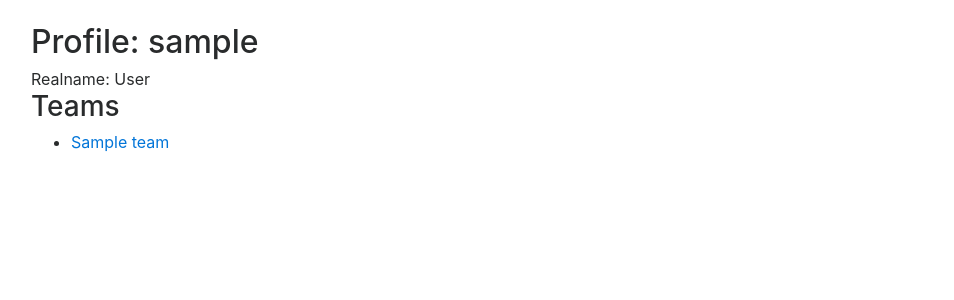
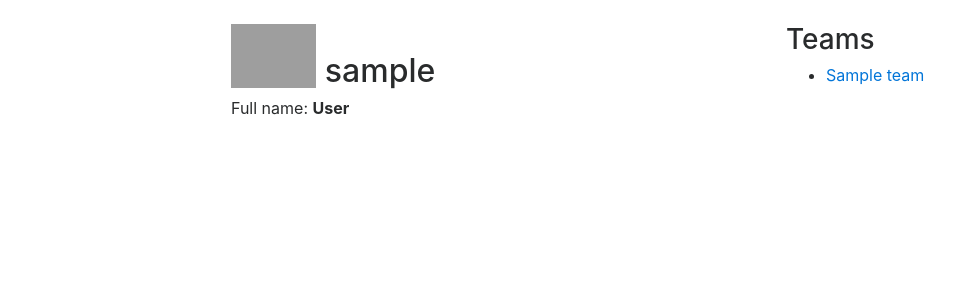
Before and after one commit to GetTogetherComm/GetTogether, a Django app: page /profile/1/ in a window 1280 px wide. Shown: the part 56-356 px from the top of the page, without its empty margins (54-1008 px from the left). Run offline with Django 3.2, Linux system fonts and the light colour scheme; tables that the repository leaves empty hold one stand-in row (values such as "Sample post"); some libraries are stand-ins or nearby versions; grey boxes are pictures that could not be loaded.

Commit message:
Add Bootstrap layouts to profile view page

```diff
--- a/get_together/templates/get_together/users/show_profile.html
+++ b/get_together/templates/get_together/users/show_profile.html
@@ -3,15 +3,19 @@
 {% block content %}
 
 {% if user %}
+<div class="container">
+    <div class="row">
+        <div class="col-md-2"></div>
+        <div class="col-md-6">
+            <div class="h2"><img class="align-bottom" border="1" src="{{request.user.profile.avatar}}" height="64px"/> {{user.user}}</div>
 
-<h2>Profile: {{user.user}}</h2>
-
-Realname: {{user.realname}} <br>
+            <p>Full name: <strong>{{user.realname}}</strong></p>
 
             {% if user.weburl %}
-Homepage: {{user.weburl}} <br>
+            <p>Homepage: {{user.weburl}}</p>
             {% endif %}
-
+        </div>
+        <div class="col-md-3">
             {% if teams %}
                 <h3>Teams</h3>
                 <ul>
@@ -22,6 +26,9 @@ Homepage: {{user.weburl}} <br>
                 {% endfor %}
                 </ul>
             {% endif %}
+        </div>
+    </div>
+</div>
 
 {% else %}
 
```
Lines whose indentation alone changed are shown as unchanged.
